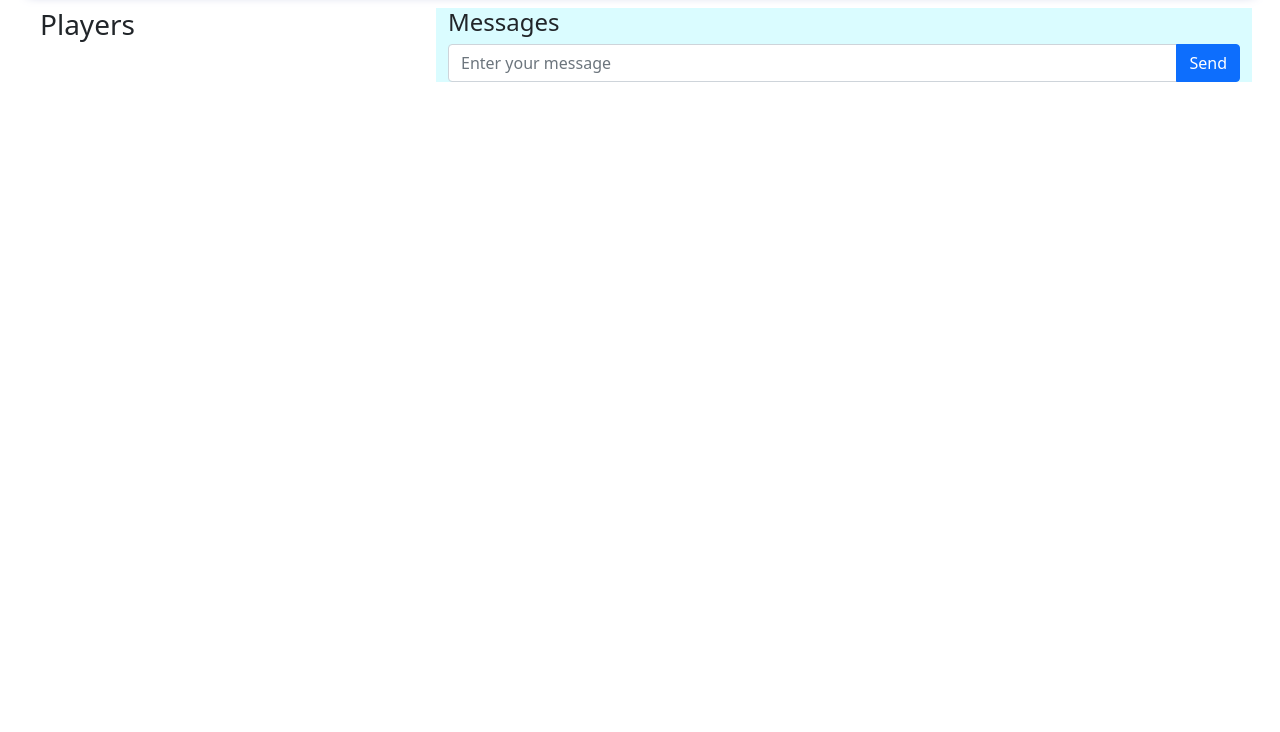
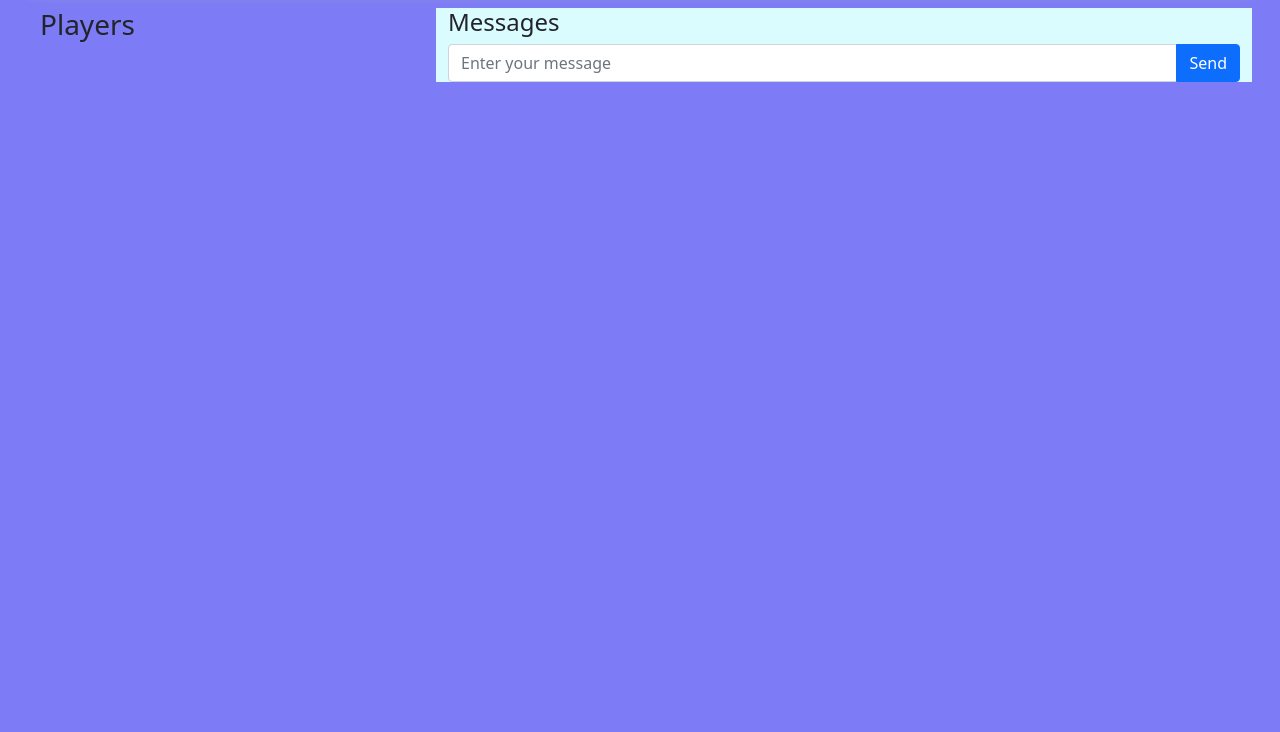
Before and after one commit to asnaniseema/REVERSI_Seema, a website: page public/lobby.html in a window 1280 px wide. Shown: the part 68-800 px from the top of the page. Drawn offline with nearby package versions, Linux system fonts and the light colour scheme.

Commit message:
Update lobby.html

```diff
--- a/public/lobby.html
+++ b/public/lobby.html
@@ -7,6 +7,9 @@
     <!-- Bootstrap CSS -->
     <link href="https://cdn.jsdelivr.net/npm/bootstrap@5.0.1/dist/css/bootstrap.min.css" rel="stylesheet" integrity="sha384-+0n0xVW2eSR5OomGNYDnhzAbDsOXxcvSN1TPprVMTNDbiYZCxYbOOl7+AMvyTG2x" crossorigin="anonymous">
 	<style>
+		body{
+			background-color:#7d7bf5;
+		}
 		.headerrow{
 			background-color:#d5d5d5;
 			-webkit-box-shadow: 1px 1px 11px 1px #A1A7D1;
```
